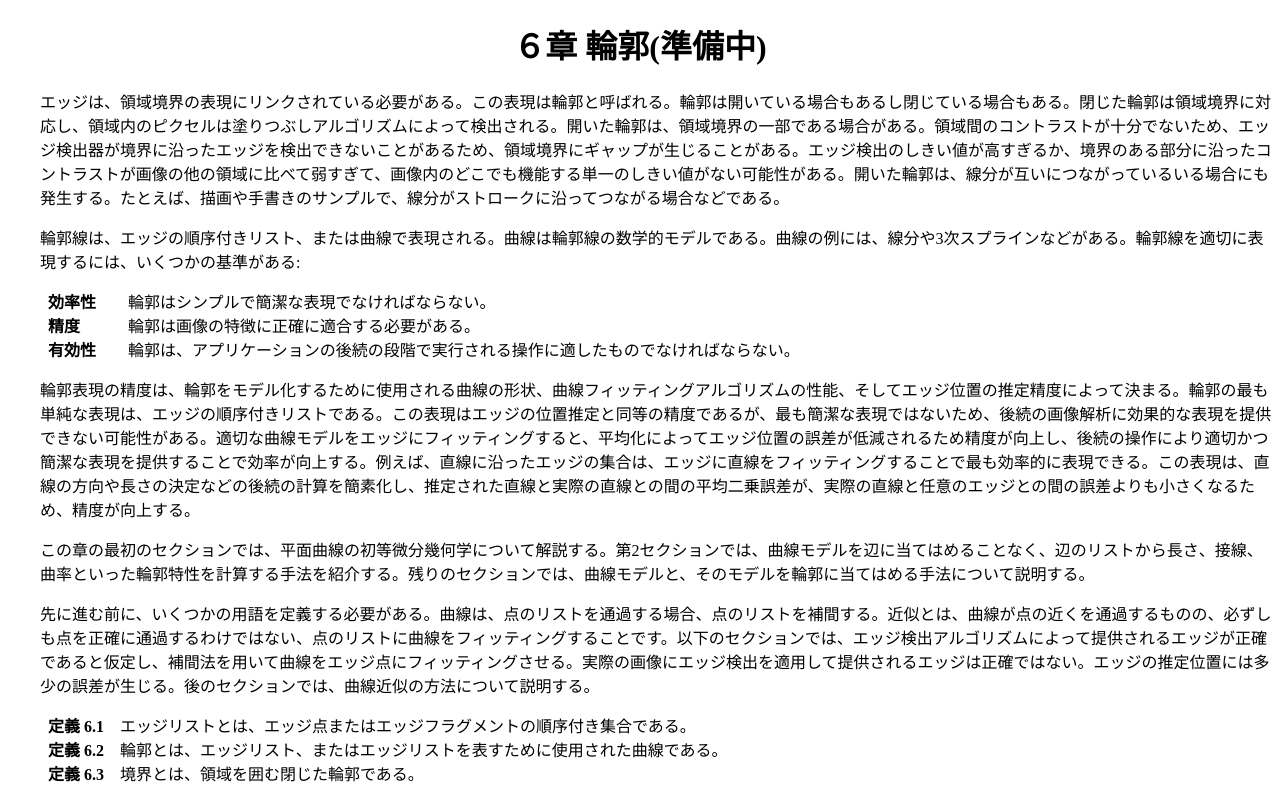
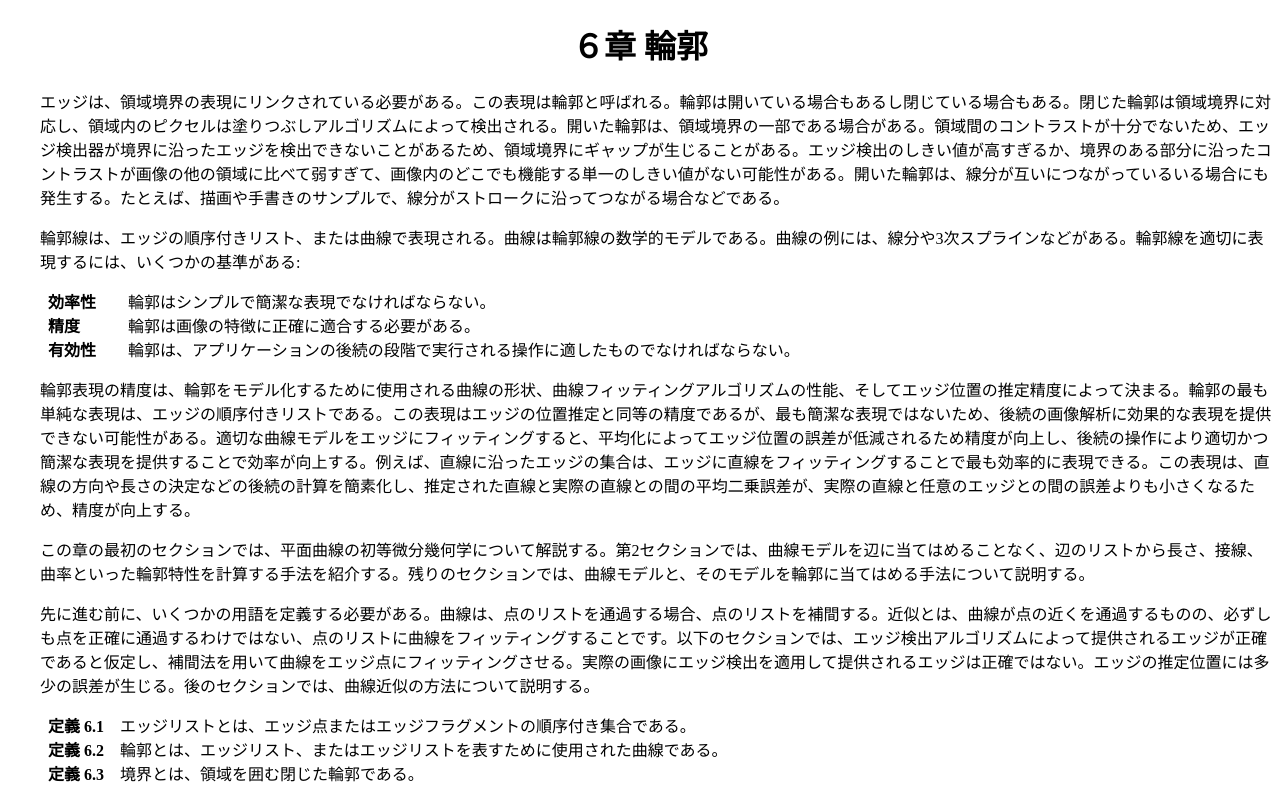
Before and after one commit to boyoyon/StudyNote_MachineVision, a plain HTML site: page data/06.html in a window 1280 px wide. Shown: the top 798 px of the page. Drawn offline with nearby package versions, Linux system fonts and the light colour scheme.

Commit message:
Add files via upload

```diff
--- a/data/06.html
+++ b/data/06.html
@@ -75,7 +75,7 @@
     </style>
     </head>
     <body>
-        <h1><center>６章 輪郭(準備中)</center></h1>
+        <h1><center>６章 輪郭</center></h1>
 <p>エッジは、領域境界の表現にリンクされている必要がある。この表現は輪郭と呼ばれる。輪郭は開いている場合もあるし閉じている場合もある。閉じた輪郭は領域境界に対応し、領域内のピクセルは塗りつぶしアルゴリズムによって検出される。開いた輪郭は、領域境界の一部である場合がある。領域間のコントラストが十分でないため、エッジ検出器が境界に沿ったエッジを検出できないことがあるため、領域境界にギャップが生じることがある。エッジ検出のしきい値が高すぎるか、境界のある部分に沿ったコントラストが画像の他の領域に比べて弱すぎて、画像内のどこでも機能する単一のしきい値がない可能性がある。開いた輪郭は、線分が互いにつながっているいる場合にも発生する。たとえば、描画や手書きのサンプルで、線分がストロークに沿ってつながる場合などである。
 </p><p>
 輪郭線は、エッジの順序付きリスト、または曲線で表現される。曲線は輪郭線の数学的モデルである。曲線の例には、線分や3次スプラインなどがある。輪郭線を適切に表現するには、いくつかの基準がある:
```
